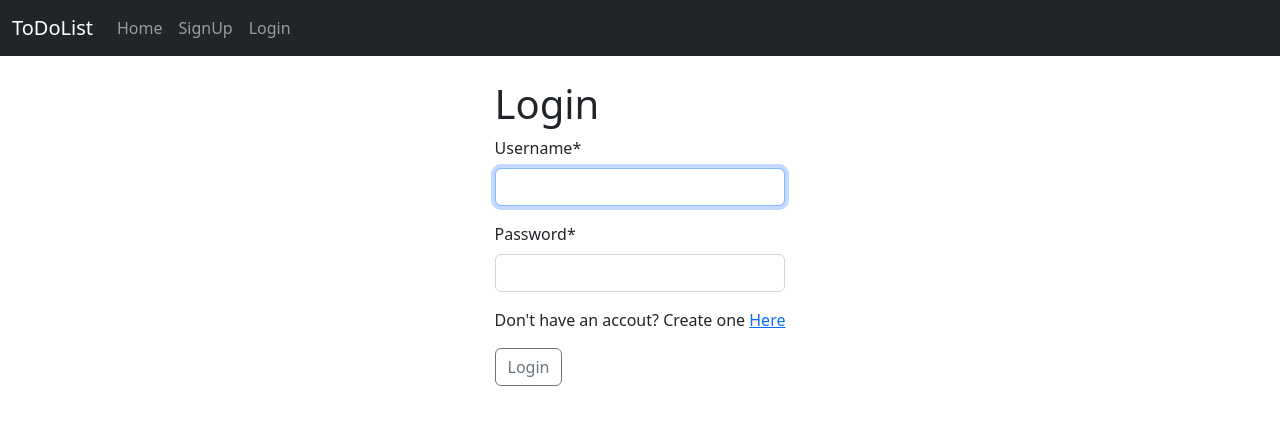
After one commit to zzobaer09/todolist, a Django app: page /login/ in a window 1280 px wide. The commit adds this page. Shown: the top 425 px of the page. Run offline with Django 4.2, Linux system fonts and the light colour scheme; some libraries are stand-ins or nearby versions.

Commit message:
log in added

```diff
--- a/main/templates/main/base.html
+++ b/main/templates/main/base.html
@@ -28,7 +28,7 @@
                         <a class="nav-link" href="/signup">SignUp</a>
                     </li>
                     <li class="nav-item">
-                        <a class="nav-link" href="javascript:void(0)">Link</a>
+                        <a class="nav-link" href="/login">Login</a>
                     </li>
                 </ul>
             </div>
--- /dev/null
+++ b/register/templates/registration/login.html
@@ -0,0 +1,17 @@
+{% extends "main/base.html" %}
+
+{% block title %} Login {% endblock %}
+
+{% load crispy_forms_tags %}
+
+{% block content %}
+    <div class="">
+        <h1>Login</h1>
+        <form method="post">
+            {% csrf_token %}
+            {{form|crispy}}
+            <p>Don't have an accout? Create one <a href="/signup">Here</a></p>
+            <button type="submit" class="btn btn-outline-secondary">Login</button>
+        </form>
+    </div>
+{% endblock %}
--- a/register/urls.py
+++ b/register/urls.py
@@ -4,5 +4,6 @@ from . import views
 
 urlpatterns = [
     path("signup/" , views.register , name="register"),
-    path("profile/" , views.profile , name="profile")
+    path("profile/" , views.profile , name="profile"),
+    path("" , include("django.contrib.auth.urls")),
 ]
--- a/todolist/settings.py
+++ b/todolist/settings.py
@@ -129,3 +129,5 @@ DEFAULT_AUTO_FIELD = 'django.db.models.BigAutoField'
 
 CRISPY_ALLOWED_TEMPLATE_PACKS = "bootstrap5"
 CRISPY_TEMPLATE_PACK = "bootstrap5"
+
+LOGIN_REDIRECT_URL = "/profile"
```
Also changed, not shown: db.sqlite3.
